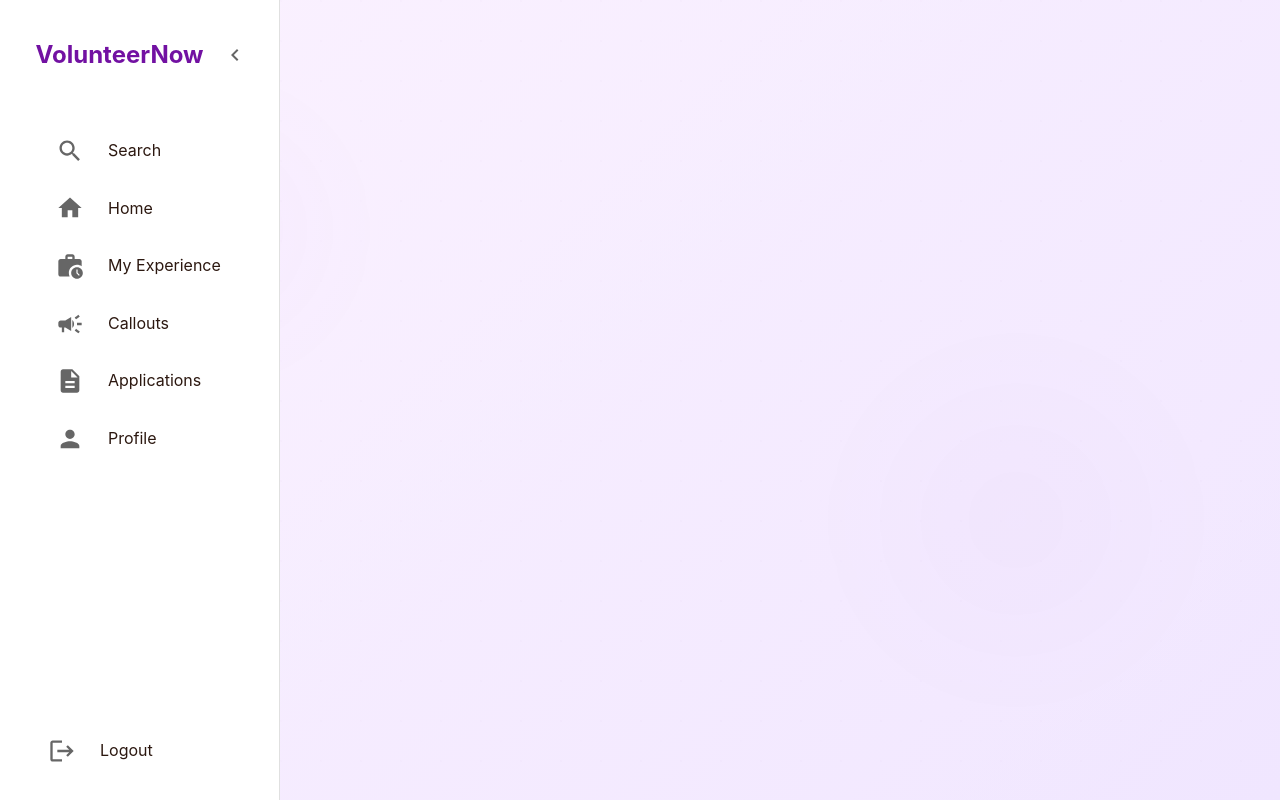
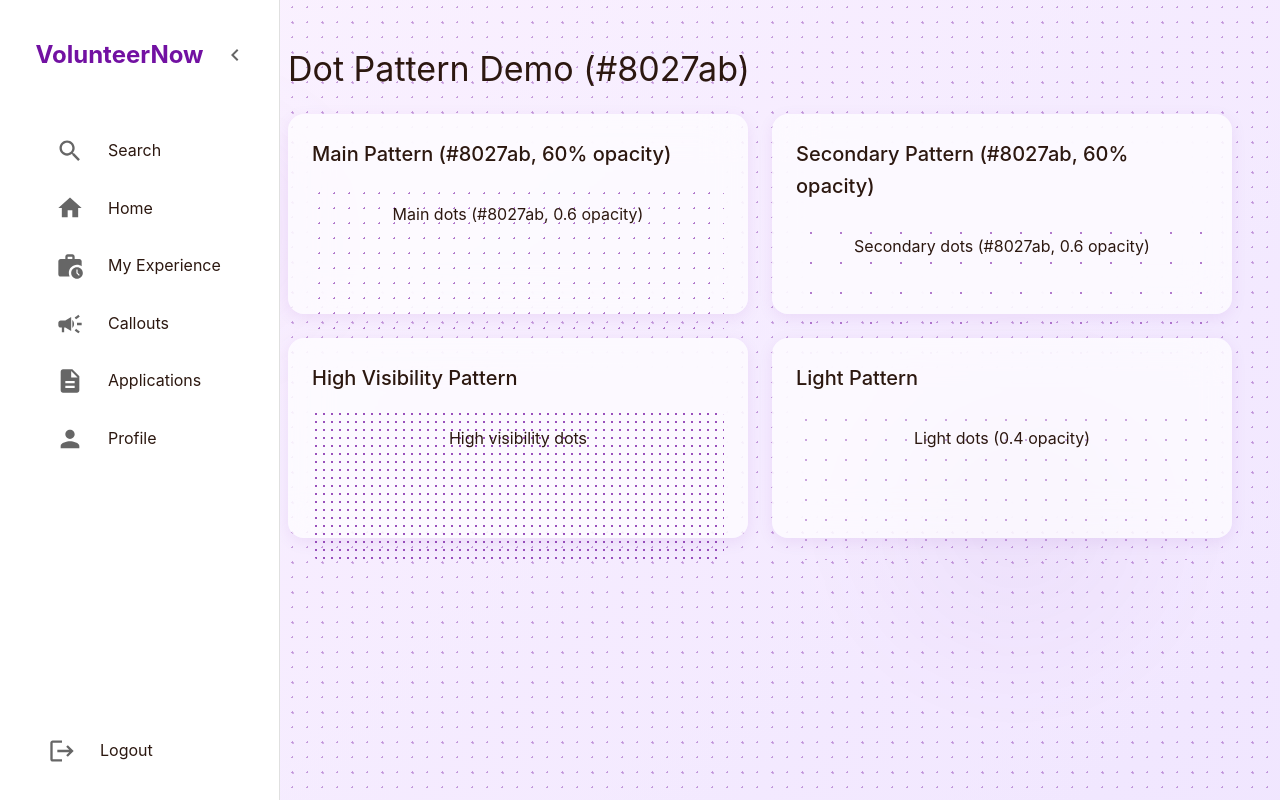
Before and after one commit to TRBF/volunteernow-web, a React (Create React App) app: page /demo in a window 1280 px wide. Built offline with nearby package versions, Linux system fonts and the light colour scheme; sample sign-in values are in the browser's storage.

Commit message:
Aesthetic fixes.

```diff
--- a/src/App.tsx
+++ b/src/App.tsx
@@ -23,6 +23,7 @@ const Callouts = React.lazy(() => import('./pages/Callouts'));
 const Applications = React.lazy(() => import('./pages/Applications'));
 const Archive = React.lazy(() => import('./pages/Archive'));
 const Apply = React.lazy(() => import('./pages/Apply'));
+const DotDemo = React.lazy(() => import('./components/DotDemo'));
 
 const LoadingFallback = () => (
   <Box sx={{ display: 'flex', justifyContent: 'center', alignItems: 'center', height: '100vh' }}>
@@ -76,6 +77,7 @@ const PrivateLayout = () => {
           <Route path="/callouts" element={<Callouts />} />
           <Route path="/applications" element={<Applications />} />
           <Route path="/archive" element={<Archive />} />
+          <Route path="/demo" element={<DotDemo />} />
         </Routes>
       </MainContent>
       <BottomNav />
--- a/src/components/BackgroundPattern.tsx
+++ b/src/components/BackgroundPattern.tsx
@@ -1,9 +1,8 @@
 import React from 'react';
-import { Box, useTheme, alpha } from '@mui/material';
+import { Box, alpha } from '@mui/material';
+import Dot from './Dot';
 
 const BackgroundPattern: React.FC = () => {
-  const theme = useTheme();
-
   return (
     <Box
       sx={{
@@ -18,6 +17,45 @@ const BackgroundPattern: React.FC = () => {
         pointerEvents: 'none',
       }}
     >
+      {/* Dot pattern using Dot component - positioned before gradient */}
+      <Box
+        sx={{
+          position: 'absolute',
+          top: 0,
+          left: 0,
+          right: 0,
+          bottom: 0,
+          zIndex: 0,
+        }}
+      >
+        <Dot
+          color={alpha('#8027ab', 0.8)}
+          size={1}
+          spacing={15}
+          style={{
+            position: 'absolute',
+            top: 0,
+            left: 0,
+            right: 0,
+            bottom: 0,
+            opacity: 1,
+          }}
+        />
+        <Dot
+          color={alpha('#8027ab', 0.6)}
+          size={1}
+          spacing={30}
+          style={{
+            position: 'absolute',
+            top: '8px',
+            left: '8px',
+            right: 0,
+            bottom: 0,
+            opacity: 1,
+          }}
+        />
+      </Box>
+
       {/* Gradient overlay */}
       <Box
         sx={{
@@ -26,27 +64,8 @@ const BackgroundPattern: React.FC = () => {
           left: 0,
           right: 0,
           bottom: 0,
-          background: 'linear-gradient(135deg, rgba(251, 242, 255, 0.8) 0%, rgba(240, 230, 255, 0.8) 100%)',
+          background: 'linear-gradient(135deg, rgba(251, 242, 255, 0.5) 0%, rgba(240, 230, 255, 0.5) 100%)',
           zIndex: 1,
-        }}
-      />
-
-      {/* Dot pattern */}
-      <Box
-        sx={{
-          position: 'absolute',
-          top: 0,
-          left: 0,
-          right: 0,
-          bottom: 0,
-          backgroundImage: `
-            radial-gradient(circle at 1px 1px, ${alpha('#7211a2', 0.1)} 1px, transparent 0),
-            radial-gradient(circle at 1px 1px, ${alpha('#7211a2', 0.05)} 1px, transparent 0)
-          `,
-          backgroundSize: '40px 40px, 80px 80px',
-          backgroundPosition: '0 0, 20px 20px',
-          opacity: 0.5,
-          zIndex: 0,
         }}
       />
 
--- /dev/null
+++ b/src/components/Dot.tsx
@@ -0,0 +1,62 @@
+import React from 'react';
+
+interface DotProps {
+  /**
+   * Color of the dot
+   */
+  color?: string;
+
+  /**
+   * Size of the dot in pixels
+   */
+  size?: number;
+
+  /**
+   * Spacing between dots
+   */
+  spacing?: number;
+
+  /**
+   * Content of the component
+   */
+  children?: React.ReactNode;
+
+  /**
+   * Class name
+   */
+  className?: string;
+
+  style?: React.CSSProperties;
+}
+
+function Placeholder() {
+  return (
+    <div className="flex h-full min-h-64 w-full min-w-72 items-center justify-center">
+      {/* <div className="rounded bg-white px-4 py-2">Content with dot background</div> */}
+    </div>
+  );
+}
+
+export default function Dot({
+  color = "#8027ab",
+  size = 1,
+  spacing = 10,
+  children,
+  className,
+  style = {
+    backgroundColor: "white",
+  },
+}: DotProps) {
+  return (
+    <div
+      style={{
+        ...style,
+        backgroundImage: `radial-gradient(${color} ${size}px, transparent ${size}px)`,
+        backgroundSize: `calc(${spacing} * ${size}px) calc(${spacing} * ${size}px)`,
+      }}
+      className={className}
+    >
+      {children ?? <Placeholder />}
+    </div>
+  );
+}
--- /dev/null
+++ b/src/components/DotDemo.tsx
@@ -0,0 +1,89 @@
+import React from 'react';
+import { Box, Typography, Grid, Paper } from '@mui/material';
+import Dot from './Dot';
+
+const DotDemo: React.FC = () => {
+  return (
+    <Box sx={{ p: 3 }}>
+      <Typography variant="h4" sx={{ mb: 3 }}>
+        Dot Pattern Demo (#8027ab)
+      </Typography>
+
+      <Grid container spacing={3}>
+        <Grid item xs={12} md={6}>
+          <Paper sx={{ p: 3, height: 200 }}>
+            <Typography variant="h6" sx={{ mb: 2 }}>
+              Main Pattern (#8027ab, 60% opacity)
+            </Typography>
+            <Dot
+              color="rgba(128, 39, 171, 0.6)"
+              size={1}
+              spacing={15}
+              style={{ height: '150px', borderRadius: '8px' }}
+            >
+              <Box sx={{ p: 2, textAlign: 'center' }}>
+                <Typography>Main dots (#8027ab, 0.6 opacity)</Typography>
+              </Box>
+            </Dot>
+          </Paper>
+        </Grid>
+
+        <Grid item xs={12} md={6}>
+          <Paper sx={{ p: 3, height: 200 }}>
+            <Typography variant="h6" sx={{ mb: 2 }}>
+              Secondary Pattern (#8027ab, 60% opacity)
+            </Typography>
+            <Dot
+              color="rgba(128, 39, 171, 0.6)"
+              size={1}
+              spacing={30}
+              style={{ height: '150px', borderRadius: '8px' }}
+            >
+              <Box sx={{ p: 2, textAlign: 'center' }}>
+                <Typography>Secondary dots (#8027ab, 0.6 opacity)</Typography>
+              </Box>
+            </Dot>
+          </Paper>
+        </Grid>
+
+        <Grid item xs={12} md={6}>
+          <Paper sx={{ p: 3, height: 200 }}>
+            <Typography variant="h6" sx={{ mb: 2 }}>
+              High Visibility Pattern
+            </Typography>
+            <Dot
+              color="rgba(128, 39, 171, 0.8)"
+              size={1}
+              spacing={8}
+              style={{ height: '150px', borderRadius: '8px' }}
+            >
+              <Box sx={{ p: 2, textAlign: 'center' }}>
+                <Typography>High visibility dots</Typography>
+              </Box>
+            </Dot>
+          </Paper>
+        </Grid>
+
+        <Grid item xs={12} md={6}>
+          <Paper sx={{ p: 3, height: 200 }}>
+            <Typography variant="h6" sx={{ mb: 2 }}>
+              Light Pattern
+            </Typography>
+            <Dot
+              color="rgba(128, 39, 171, 0.4)"
+              size={1}
+              spacing={20}
+              style={{ height: '150px', borderRadius: '8px' }}
+            >
+              <Box sx={{ p: 2, textAlign: 'center' }}>
+                <Typography>Light dots (0.4 opacity)</Typography>
+              </Box>
+            </Dot>
+          </Paper>
+        </Grid>
+      </Grid>
+    </Box>
+  );
+};
+
+export default DotDemo;
--- a/src/components/Feed.tsx
+++ b/src/components/Feed.tsx
@@ -83,7 +83,12 @@ const Feed = () => {
           />
           <Box sx={{ p: { xs: 1.5, sm: 2 } }}>
             <Box sx={{ display: 'flex', alignItems: 'center', mb: 1 }}>
-              <Avatar sx={{ mr: 1 }}>{opportunity.organization[0]}</Avatar>
+              <Avatar
+                src={opportunity.image_url}
+                sx={{ mr: 1 }}
+              >
+                {opportunity.organization[0]}
+              </Avatar>
               <Typography variant="subtitle1" sx={{ fontWeight: 600 }}>
                 {opportunity.organization}
               </Typography>
--- a/src/pages/Archive.tsx
+++ b/src/pages/Archive.tsx
@@ -117,7 +117,7 @@ const Archive = () => {
                 <Box sx={{ display: 'flex', flexDirection: { xs: 'column', md: 'row' } }}>
                   <Box
                     component="img"
-                    src={getImageUrl(event.post_image)}
+                    src={getImageUrl(event.profile_picture || event.post_image)}
                     alt={event.name}
                     sx={{
                       width: { xs: '100%', md: '300px' },
--- a/src/services/api.ts
+++ b/src/services/api.ts
@@ -45,7 +45,7 @@ export const opportunityService = {
         id: opportunity.id || '',
         title: opportunity.name || '', // API returns 'name' instead of 'title'
         description: opportunity.description || '',
-        image_url: getMediaUrl(opportunity.post_image), // Handle media URL
+        image_url: getMediaUrl(opportunity.profile_picture || opportunity.post_image), // Use profile_picture first, fallback to post_image
         location: opportunity.location || '',
         date: opportunity.time || '', // API returns 'time' instead of 'date'
         organization: opportunity.organization || 'VolunteerNow',
@@ -61,7 +61,7 @@ export const opportunityService = {
         id: data.id || '',
         title: data.name || '',
         description: data.description || '',
-        image_url: getMediaUrl(data.post_image),
+        image_url: getMediaUrl(data.profile_picture || data.post_image), // Use profile_picture first, fallback to post_image
         location: data.location || '',
         date: data.time || '',
         organization: data.organization || 'VolunteerNow',
--- a/src/theme.ts
+++ b/src/theme.ts
@@ -78,6 +78,11 @@ export const theme = createTheme({
       styleOverrides: {
         body: {
           background: 'linear-gradient(135deg, #fbf2ff 0%, #f0e6ff 100%)',
+          backgroundImage: `
+            linear-gradient(135deg, #fbf2ff 0%, #f0e6ff 100%),
+            radial-gradient(circle at 1px 1px, ${alpha('#8027ab', 0.6)} 1px, transparent 1px)
+          `,
+          backgroundSize: '100% 100%, 12px 12px',
           minHeight: '100vh',
         },
       },
```
Also changed, not shown: src/components/README.md (added).
